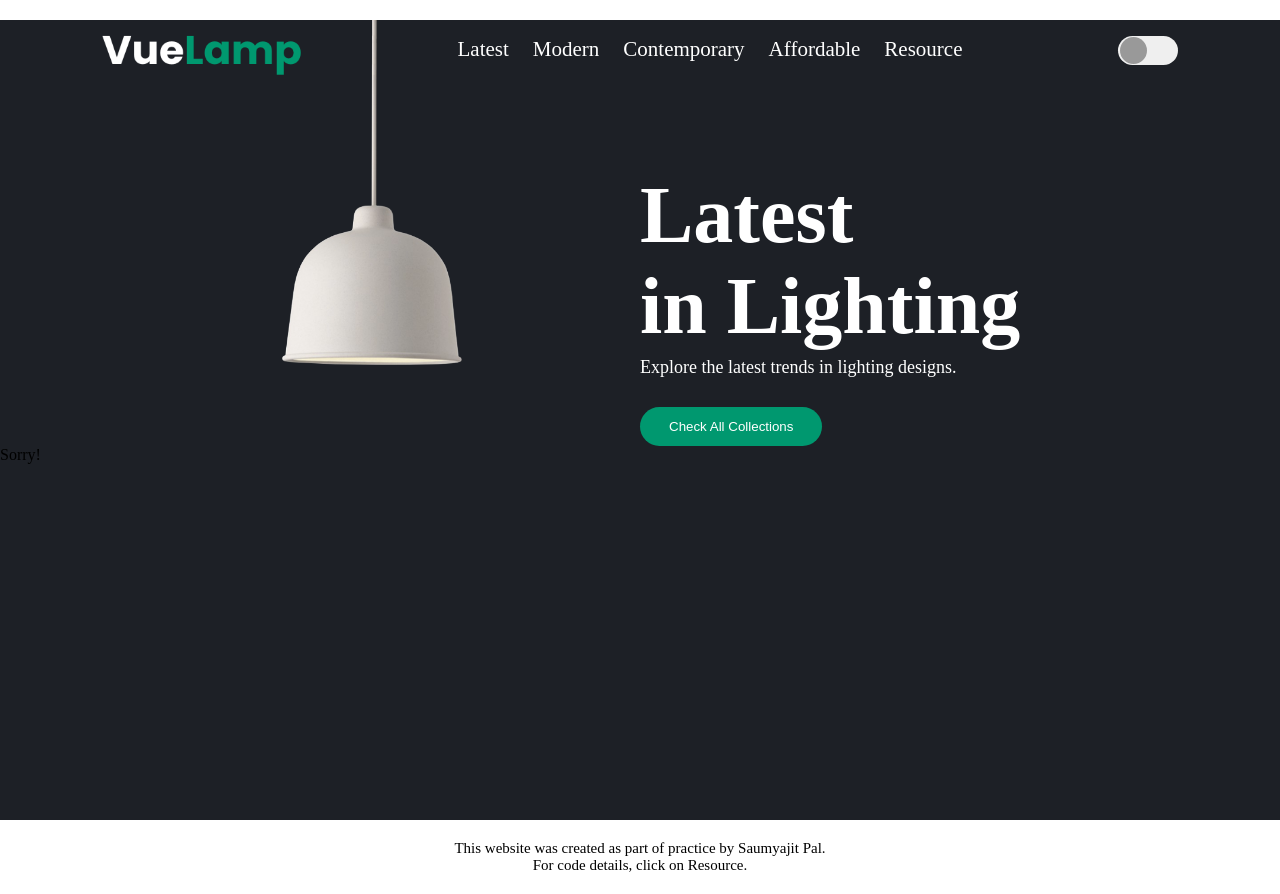
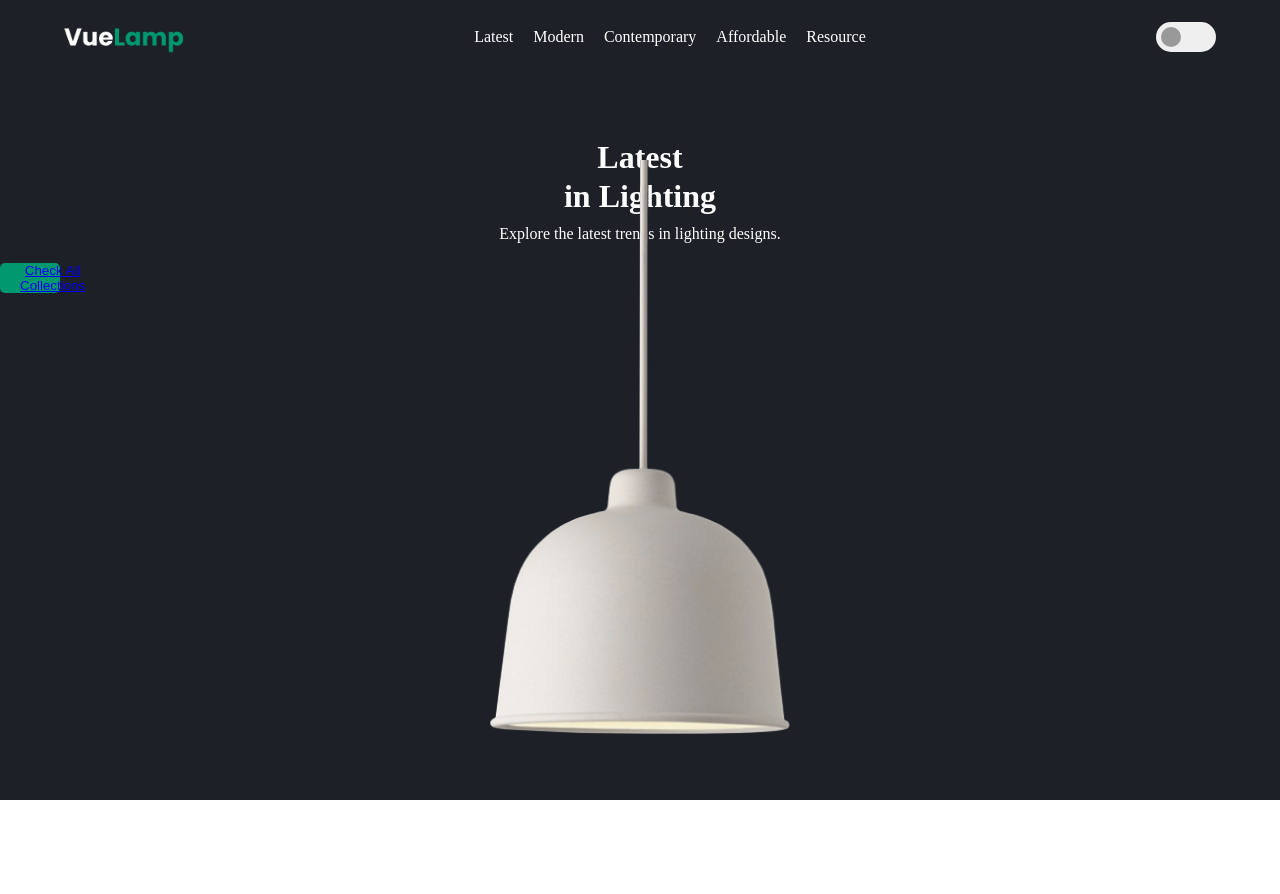
Before and after one commit to saumyajitpal/Practice-2, a plain HTML site: page index.html in a window 1280 px wide. After the commit the page ends 850 px from the top, so only its background shows below. Drawn offline with Linux system fonts and the light colour scheme; a script that the page names is missing.

Commit message:
style.css

```diff
--- a/style.css
+++ b/style.css
@@ -1,126 +1,131 @@
-*{
+* {
     margin: 0;
     padding: 0;
     box-sizing: border-box;
 }
-header{
+header {
     width: 100%;
     height: 100vh;
     background: #1d2026;
-    margin: 20px auto;
     position: relative;
 }
-nav{
+nav {
     display: flex;
     align-items: center;
     justify-content: space-between;
-    padding: 20px 8%;
-    width: 100%;
-    height: 60px;
-
+    padding: 20px 5%;
 }
-.nav_icon img{
-    width: 200px;
+.nav_icon img {
+    width: 120px;
 }
-
-.nav_menu ul li{
-    flex-basis: 60%;
-    display: inline-block ;
+.nav_menu ul {
+    display: flex;
     list-style: none;
-    margin: 20px 10px;
 }
-.nav_menu ul li a{
+.nav_menu ul li {
+    margin: 0 10px;
+}
+.nav_menu ul li a {
     text-decoration: none;
     color: white;
-    font-size: 21px;
-
+    font-size: 16px;
+    transition: color 0.3s;
 }
-.nav_menu ul li a::after{
-    content: '';
-    display: block;
-    width: 0%;
-    height: 2px;
-    background: white;
-    transition: 0.5s;
+.nav_menu ul li a:hover {
+    color: #00ffcc;
 }
-.nav_menu ul li:hover ::after{
-    width: 100%;
-}
-nav button{
+button {
     background: #efefef;
-    height: 29px;
+    height: 30px;
     width: 60px;
-    border-radius: 50px;
+    border-radius: 30px;
     border: none;
     outline: none;
-    transition: 1s ;
+    cursor: pointer;
+    display: flex;
+    align-items: center;
+    justify-content: flex-start;
+    padding: 5px;
+    transition: background 0.5s;
 }
-nav button span{
+button.active {
+    justify-content: flex-end;
+    background: #00ffcc;
+}
+button span {
     display: block;
-    width: 27px;
-    height: 27px;
+    width: 20px;
+    height: 20px;
     background: #999;
     border-radius: 50%;
-    margin-left: 2px;
-    transition: 1s ;
+    transition: background 0.5s;
 }
-.main_pic{
+button.active span {
+    background: white;
+}
+.main_pic {
     position: absolute;
-    top: 0;
-    left: 22%;
-    width: 180px;
+    top: 20%;
+    left: 50%;
+    transform: translateX(-50%);
 }
-.lamp{
-    width: 100%;
+.lamp {
+    max-width: 300px;
 }
-.light{
+.light {
     position: absolute;
-    top: 97%;
-    left: 45%;
-    transform: translateX(-50%);
-    width: 90vh;
+    top: 70%;
+    left: 50%;
+    transform: translate(-50%, -50%);
+    max-width: 300px;
     opacity: 0;
-    transition: 1s;
+    transition: opacity 0.5s;
 }
-.title{
-    margin-top: 7%;
-    margin-left: 50%;
+.light.on {
+    opacity: 1;
 }
-.title h1{
-    font-size: 80px;
+.title {
+    margin-top: 5%;
+    text-align: center;
     color: white;
 }
-.title p{
+.title h1 {
+    font-size: 2rem;
+    line-height: 1.2;
+}
+.title p {
+    margin-top: 10px;
+    font-size: 1rem;
+}
+.title button {
+    margin-top: 20px;
+    padding: 10px 20px;
+    background: #00986f;
     color: white;
-    font-size: 18px;
-    line-height: 30px;
+    border: none;
+    border-radius: 5px;
+    cursor: pointer;
+    transition: background 0.3s;
 }
-.title button{
-    margin-top: 25px;
-    padding: 12px 29px;
-    border-radius: 20px;
-    outline: none;
-    border: none;
-    background: #00986f;
-
+.title button:hover {
+    background: #007f59;
 }
-.title button a{
-    text-decoration: none;
+footer {
+    text-align: center;
+    margin-top: 20px;
     color: white;
+    font-size: 0.8rem;
 }
-footer{
-    margin: 20px;
-    text-align: center;
-    font-size: 15px;
-
+.message {
+    position: absolute;
+    top: 50%;
+    left: 50%;
+    transform: translate(-50%, -50%);
+    font-size: 1.5rem;
+    color: red;
+    display: none;
+    font-weight: bold;
 }
-.active{
-    background: green;
+.message.active {
+    display: block;
 }
-.active span{
-    background: white;
-    margin-left: 50%;
-}
-.on{
-    opacity: 1;
-}
```
